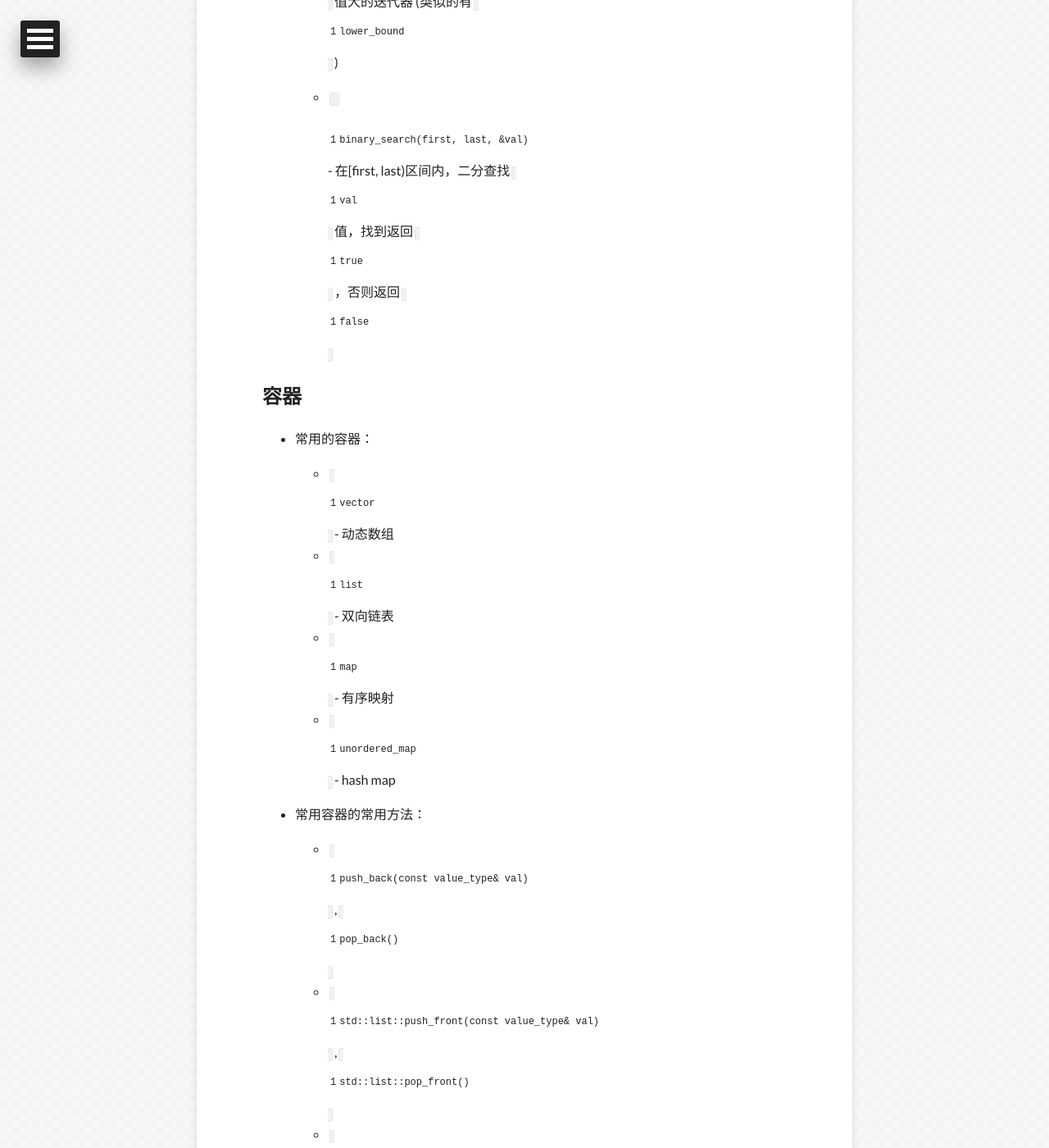
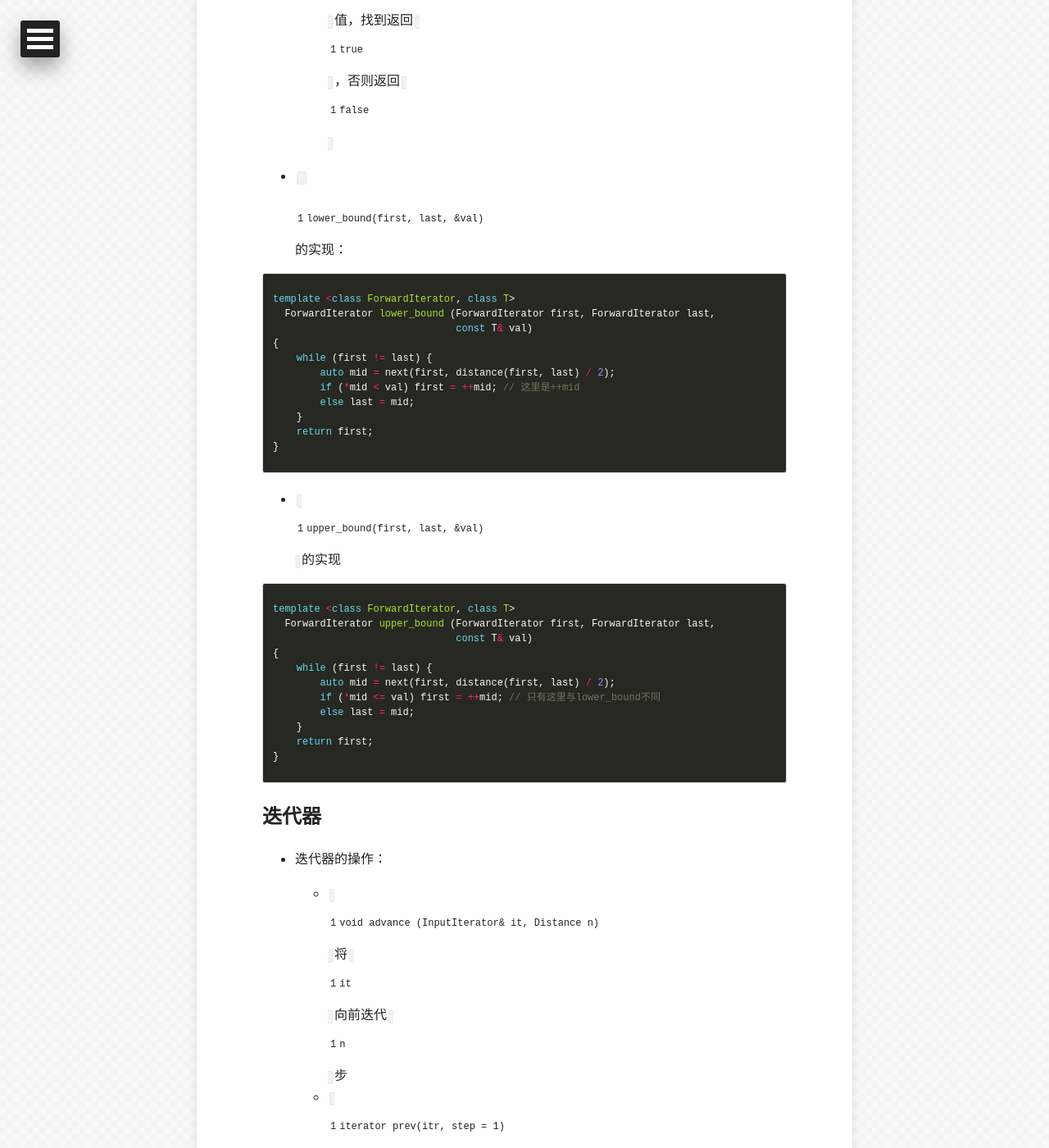
Before and after one commit to Jacksunwei/dairy, a Jekyll site: the page built from _posts/2014-02-20-stl-summury.md, in a window 1280 px wide and 1400 px high, scrolled down 1257 px. Shown: the whole window at 82% size. Built offline with Jekyll 4.4.1, drawn with Linux system fonts in a browser that asks for light colours; nearby versions of some CDN libraries; comment, search, counter and statistics services are not loaded; some of the changed text lies outside the part shown.

Commit message:
lower/upper_bound

```diff
--- a/_posts/2014-02-20-stl-summury.md
+++ b/_posts/2014-02-20-stl-summury.md
@@ -15,18 +15,55 @@ share: true
 基本操作
 -----------
 
-* 迭代器操作
-
-    * `iterator prev(itr, step = 1)`和`iterator next(itr, step = 1)`，向前或向后迭代`step`步，并返回一个更新的迭代器。
-
 算法
 ----
 
 * STL二分搜索(binary_search)，执行一下操作是都要假定范围内已按顺序排好序
 
-    * `upper_bound(first, last, &val)` - 返回[first, last)中第一个比`val`值大的迭代器 (类似的有`lower_bound`)
+    * `lower_bound(first, last, &val)` - 返回[first, last)中第一个不比`val`值小的迭代器
+    * `upper_bound(first, last, &val)` - 返回[first, last)中第一个比`val`值大的迭代器
+    * `binary_search(first, last, &val)` - 在[first, last)区间内，二分查找`val`值，找到返回`true`，否则返回`false`
 
-    * `binary_search(first, last, &val)` - 在[first, last)区间内，二分查找`val`值，找到返回`true`，否则返回`false`
+* `lower_bound(first, last, &val)`的实现：
+
+{% highlight cpp %}
+template <class ForwardIterator, class T>
+  ForwardIterator lower_bound (ForwardIterator first, ForwardIterator last,
+                               const T& val)
+{
+    while (first != last) {
+        auto mid = next(first, distance(first, last) / 2);
+        if (*mid < val) first = ++mid; // 这里是++mid
+        else last = mid;
+    }
+    return first;
+}
+{% endhighlight %}
+
+* `upper_bound(first, last, &val)`的实现
+
+{% highlight cpp %}
+template <class ForwardIterator, class T>
+  ForwardIterator upper_bound (ForwardIterator first, ForwardIterator last,
+                               const T& val)
+{
+    while (first != last) {
+        auto mid = next(first, distance(first, last) / 2);
+        if (*mid <= val) first = ++mid; // 只有这里与lower_bound不同
+        else last = mid;
+    }
+    return first;
+}
+{% endhighlight %}
+
+
+迭代器
+-----
+
+* 迭代器的操作：
+
+    * `void advance (InputIterator& it, Distance n)`将`it`向前迭代`n`步
+    * `iterator prev(itr, step = 1)`和`iterator next(itr, step = 1)`，向前或向后迭代`step`步，并返回一个更新的迭代器。
 
 容器
 ----
```
Also changed, not shown: _posts/2014-01-30-cheet-sheet.md (+1 -0 lines).
